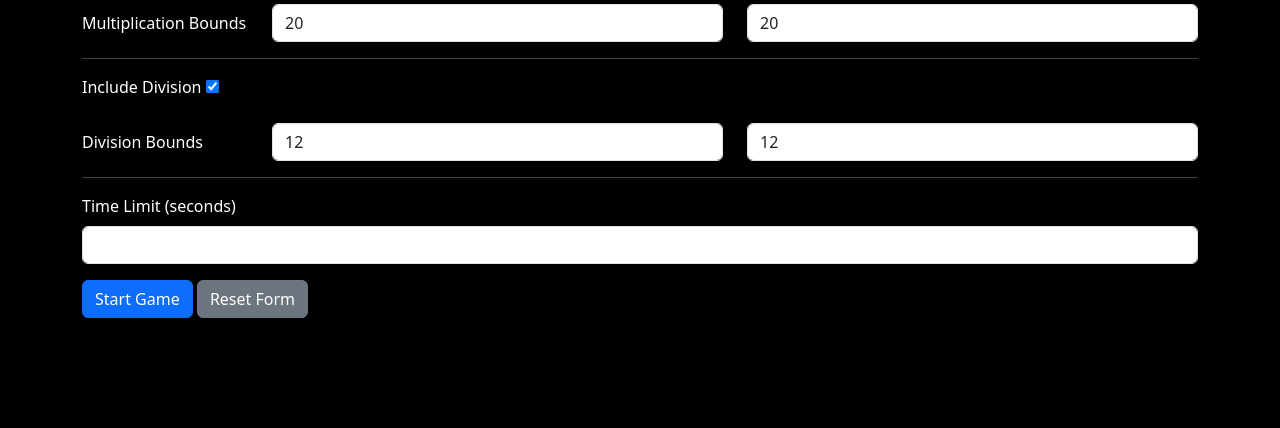
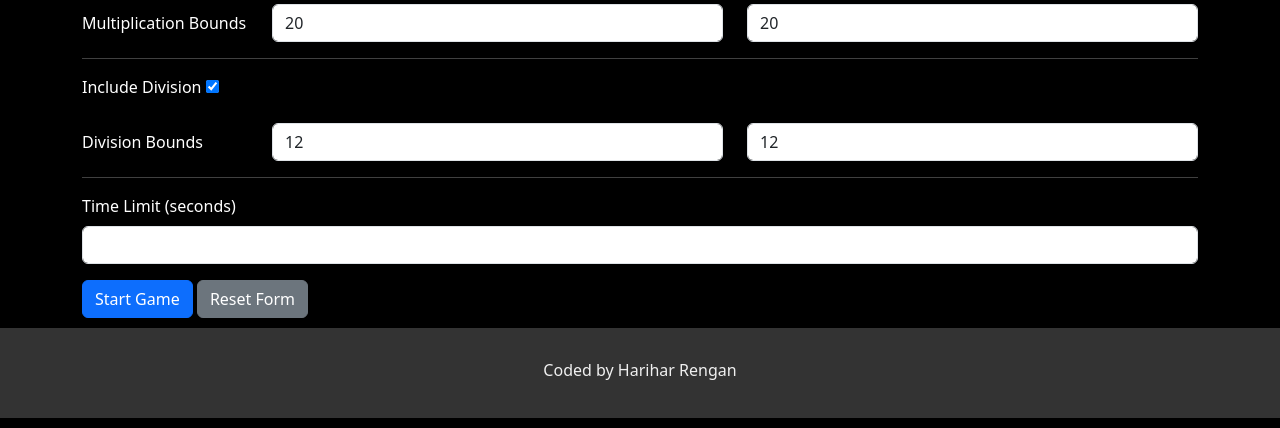
Before and after one commit to HariharRengan/maths-game, a Flask app: page / in a window 1280 px wide. Shown: the part 712-1140 px from the top of the page. Before the commit the page ends 1030 px from the top, so only its background shows below. Run offline with Flask 3, Linux system fonts and the light colour scheme; some libraries are stand-ins or nearby versions.

Commit message:
Finished all tasks, footer updated

```diff
--- a/templates/settings.html
+++ b/templates/settings.html
@@ -11,6 +11,17 @@
     }
     body {
       padding-bottom: 10px;;
+    }
+    footer {
+      text-align: center;
+      padding: 20px;
+      margin-top: 10px;
+      background-color: #f0f0f0;
+      padding-top: 30px;
+    }
+    .dark-footer {
+      background-color: #333;
+      color: #f0f0f0;
     }
   </style>
 </head>
@@ -130,6 +141,9 @@
     <button type="button" class="btn btn-secondary" onclick="clearForm()">Reset Form</button>
   </form>
 </div>
+<footer id="footer-code">
+  <p>Coded by Harihar Rengan</p>
+</footer>
 <!-- <footer class="footer bg-light">
   <div class="container">
     <div class="row">
@@ -391,6 +405,7 @@ toggleDivision(document.getElementById('includeDivision'))
         body.style.backgroundColor = '#000000';
         body.style.color = '#ffffff';
         document.getElementById('navbar-bing').setAttribute('data-bs-theme', 'dark');
+        document.getElementById('footer-code').classList.toggle('dark-footer')
       }
     }
     toggleDarkMode();
```
